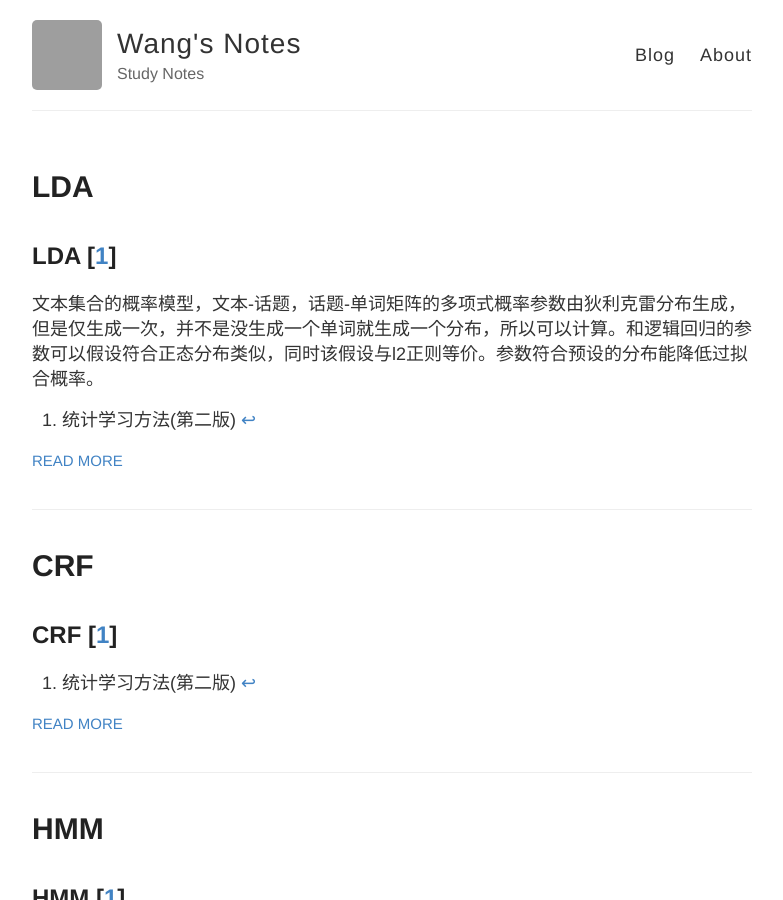
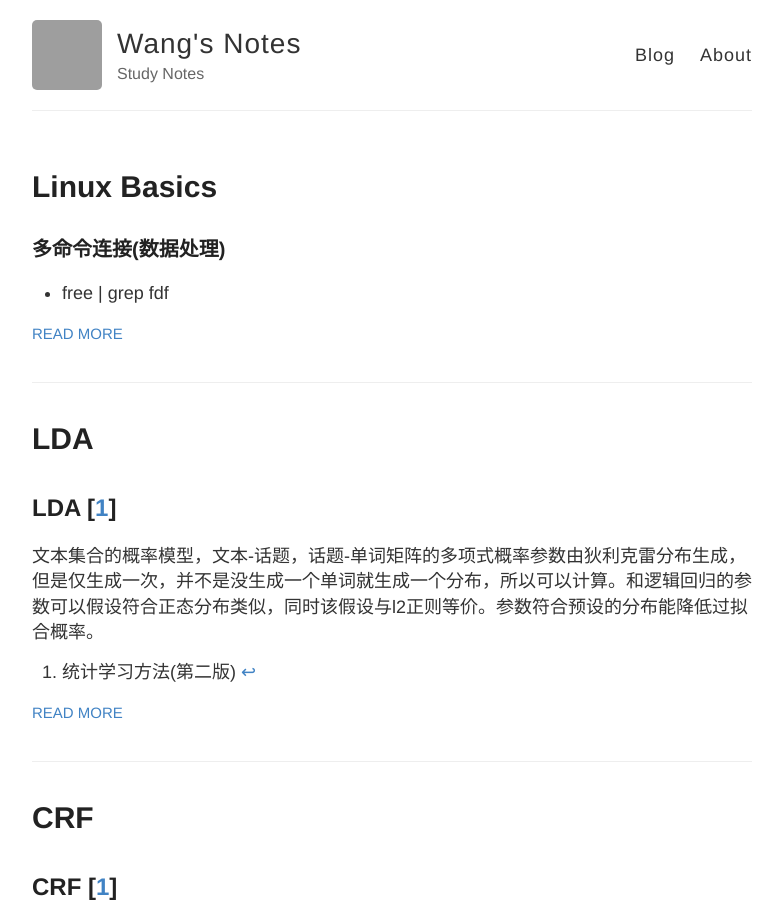
Before and after one commit to WangHexie/notes, a Jekyll site: the page built from index.html, in a window 1280 px wide and 900 px high. Shown: the whole window, without its empty margins (248-1031 px from the left). Built offline with Jekyll 4.4.1, drawn with Linux system fonts in a browser that asks for light colours; part of the change alters nothing that is shown; grey boxes are pictures that could not be loaded.

Commit message:
[post] linux basics

````diff
--- /dev/null
+++ b/_posts/machine-learning/2022-4-25-linux-basics.md
@@ -0,0 +1,67 @@
+---
+layout: post
+title: Linux Basics
+---
+
+### 多命令连接(数据处理)
+  * free \| grep fdf
+
+### 后台执行：
+  * using suffix '&'
+  * start with nohop to igonore SIGNUP signal which is send when terminal closed
+
+### 查看运行任务等
+  * jobs
+  * continue running jobs which paused by c+z using bg + `%id_of_job`
+  * kill
+
+  ```bash
+  $ sleep 1000
+  ^Z
+  [1]  + 18653 suspended  sleep 1000
+
+  $ nohup sleep 2000 &
+  [2] 18745
+  appending output to nohup.out
+
+  $ jobs
+  [1]  + suspended  sleep 1000
+  [2]  - running    nohup sleep 2000
+
+  $ bg %1
+  [1]  - 18653 continued  sleep 1000
+
+  $ jobs
+  [1]  - running    sleep 1000
+  [2]  + running    nohup sleep 2000
+
+  $ kill -STOP %1
+  [1]  + 18653 suspended (signal)  sleep 1000
+
+  $ jobs
+  [1]  + suspended (signal)  sleep 1000
+  [2]  - running    nohup sleep 2000
+
+  $ kill -SIGHUP %1
+  [1]  + 18653 hangup     sleep 1000
+
+  $ jobs
+  [2]  + running    nohup sleep 2000
+
+  $ kill -SIGHUP %2
+
+  $ jobs
+  [2]  + running    nohup sleep 2000
+
+  $ kill %2
+  [2]  + 18745 terminated  nohup sleep 2000
+
+  $ jobs
+  ```
+
+### version
+  * (API change which is not back compatible)**\.**(API change which is back compatible)**\.**(No API change just patches)
+
+## 参考文献
+
+[^1]: [The Missing Semester of Your CS Education](https://missing.csail.mit.edu/)
````
Also changed, not shown: _config.yml (line endings or trailing spaces).
